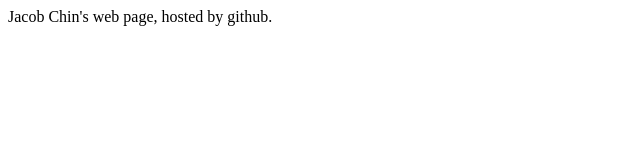
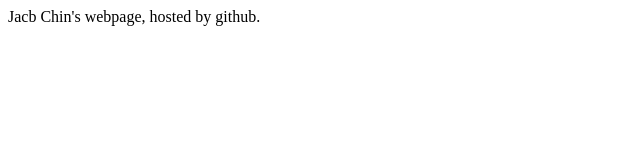
Before and after one commit to Jacob-Chin/CPRO-1101A, a plain HTML site: page index.html in a window 1280 px wide. Shown: the full height of the page, 0-640 px from the left. Drawn offline with Linux system fonts and the light colour scheme.

Commit message:
Cleaned things up

```diff
--- a/index.html
+++ b/index.html
@@ -1 +1,11 @@
-<h>Jacob Chin's web page, hosted by github.</h>
+<!DOCTYPE html>
+<html lang="en">
+<head>
+    <meta charset="UTF-8">
+    <meta name="viewport" content="width=device-width, initial-scale=1.0">
+    <title>Document</title>
+</head>
+<body>
+    <h>Jacb Chin's webpage, hosted by github.</h>
+</body>
+</html>
```
